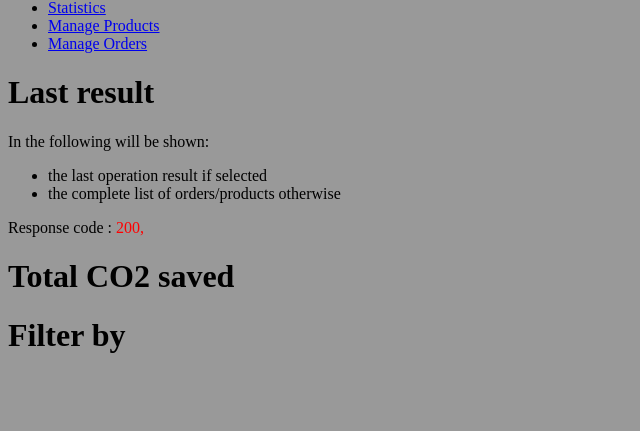
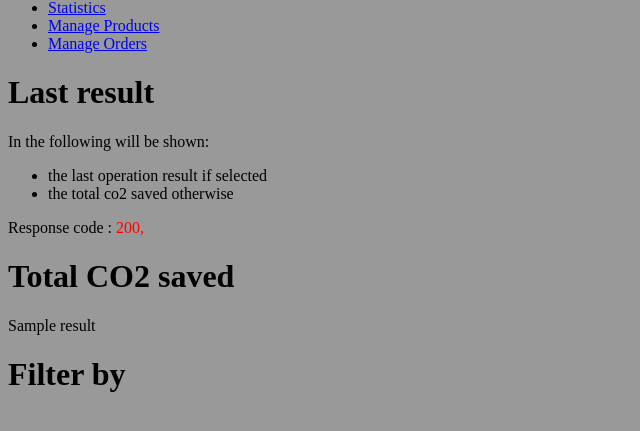
Before and after one commit to matteorazzanelli/kreas-food-php, a PHP site: template app/views/statistics.view.php in a window 1280 px wide. Shown: the part 17-448 px from the top of the page, without its empty margins (0-640 px from the left). Run offline with PHP 8.4, Linux system fonts and the light colour scheme; the template is opened without the code that fills it: most values are stand-ins (such as "Sample title", 1, 10 or a date in 2020); data that the repository does not hold is empty.

Commit message:
refactor views to be more specific

```diff
--- a/app/views/partials/head.php
+++ b/app/views/partials/head.php
@@ -8,14 +8,3 @@
 </head>
 <body>
   <?php require('nav.php'); ?>
-
-  <h1>Last result</h1>
-  <p>
-    In the following will be shown:
-    <ul>
-      <li>the last operation result if selected</li>
-      <li>the complete list of orders/products otherwise</li>
-    </ul>
-  </p>
-
-<?= 'Response code : <span style="color:red">'.http_response_code().', '. $message ."</span>\n"; ?>
--- a/app/views/statistics.view.php
+++ b/app/views/statistics.view.php
@@ -1,8 +1,19 @@
 <?php require('partials/head.php');?>
+
+<h1>Last result</h1>
+  <p>
+    In the following will be shown:
+    <ul>
+      <li>the last operation result if selected</li>
+      <li>the total co2 saved otherwise</li>
+    </ul>
+  </p>
+
+<?= 'Response code : <span style="color:red">'.http_response_code().', '. $message ."</span>\n"; ?>
 
 <h1>Total CO2 saved</h1>
 
-<?php $result ?>
+<?= $result ?>
 
 <h1>Filter by</h1>
 
```
Also changed, not shown: app/views/products.view.php (+11 -0 lines).
